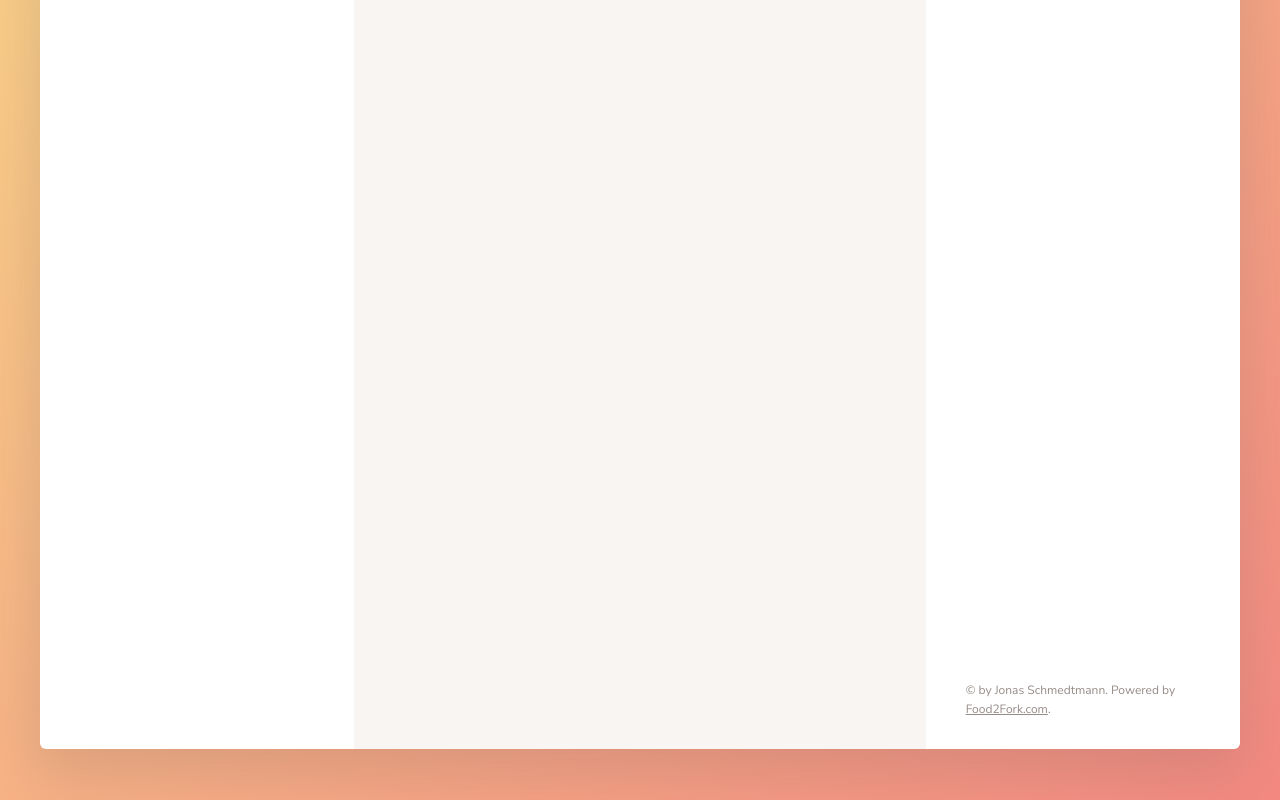
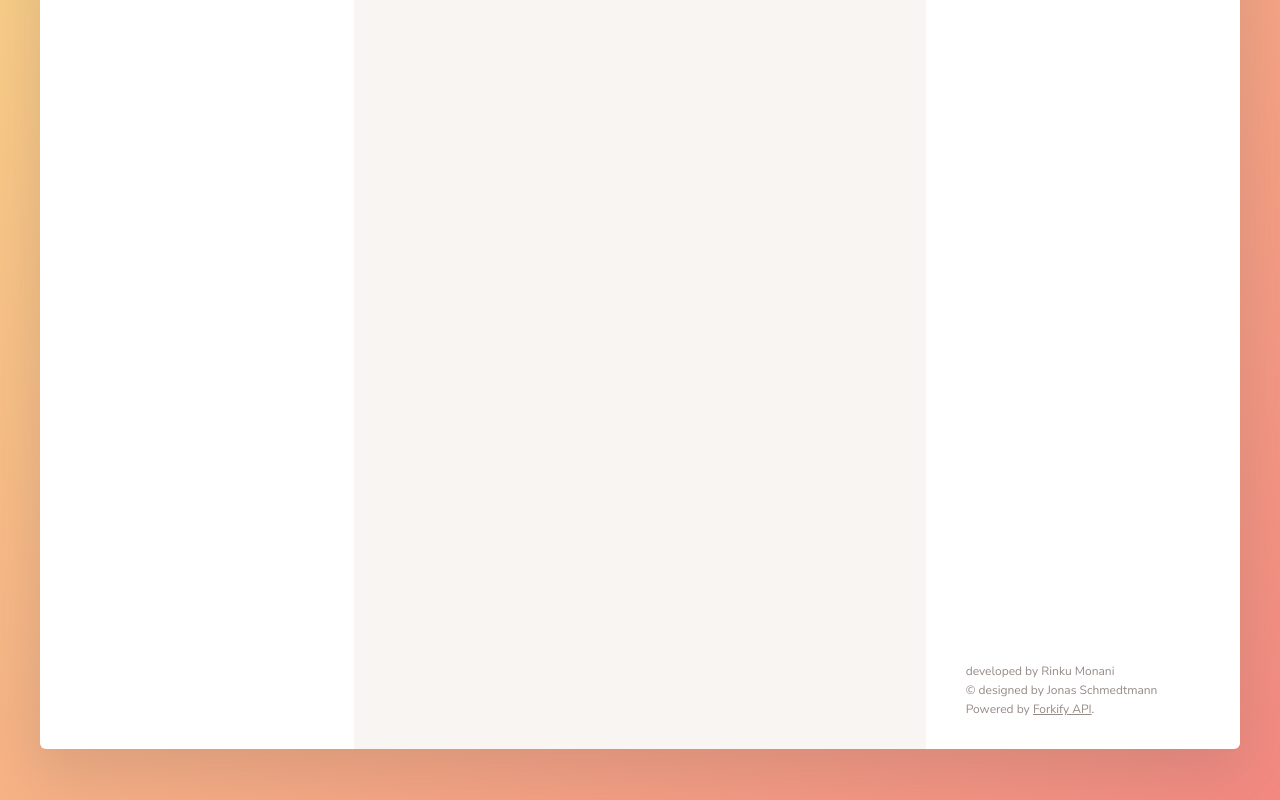
Before and after one commit to RinkuMonani/sear-a-pe, a website built with webpack: page src/index.html in a window 1280 px wide. Shown: the part 402-1202 px from the top of the page. Built offline with nearby package versions, Linux system fonts and the light colour scheme.

Commit message:
Added copyright note to footer

```diff
--- a/src/index.html
+++ b/src/index.html
@@ -432,8 +432,9 @@
             </ul>
 
             <div class="copyright">
-                &copy; by Jonas Schmedtmann. Powered by
-                <a href="http://food2fork.com" target="_blank" class="link">Food2Fork.com</a>.
+                developed by Rinku Monani<br>
+                &copy; designed by Jonas Schmedtmann Powered by
+                <a href="https://forkify-api.herokuapp.com/" target="_blank" class="link">Forkify API</a>.
             </div>
 
         </div>
```
